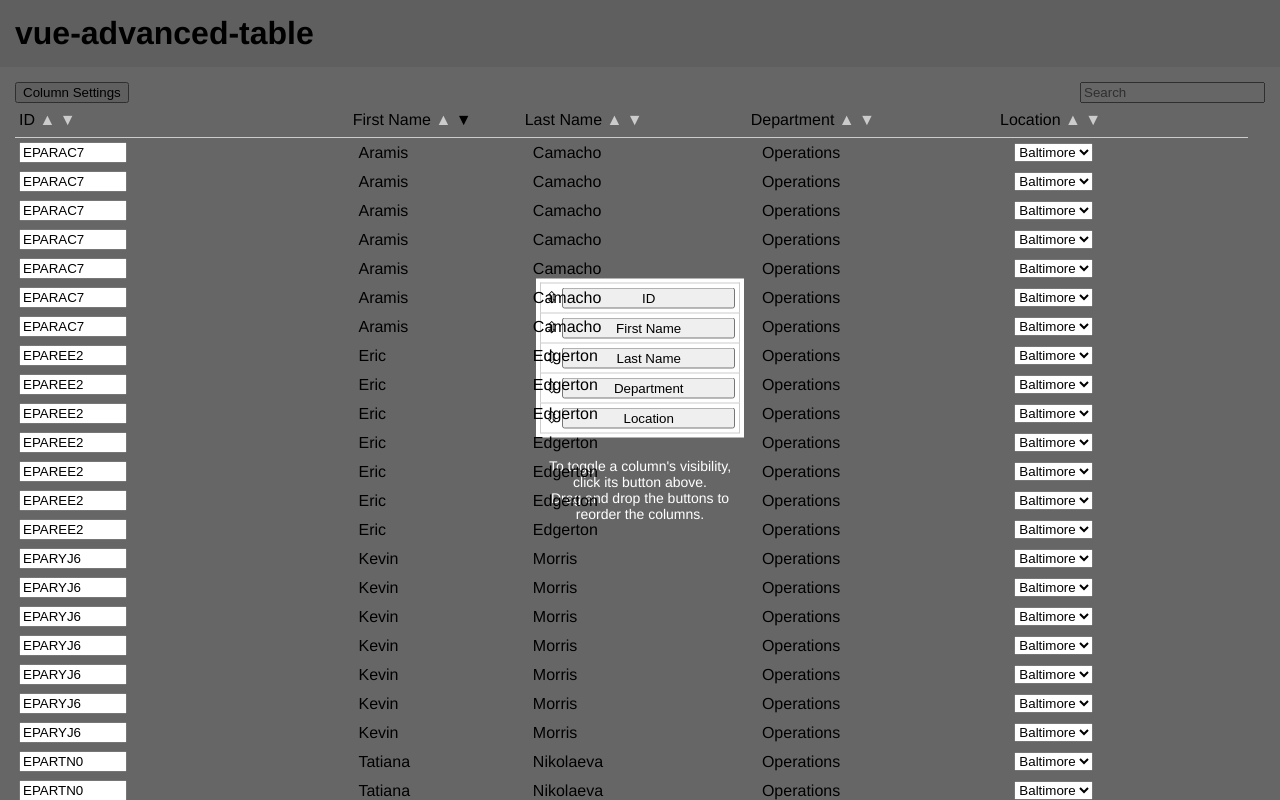
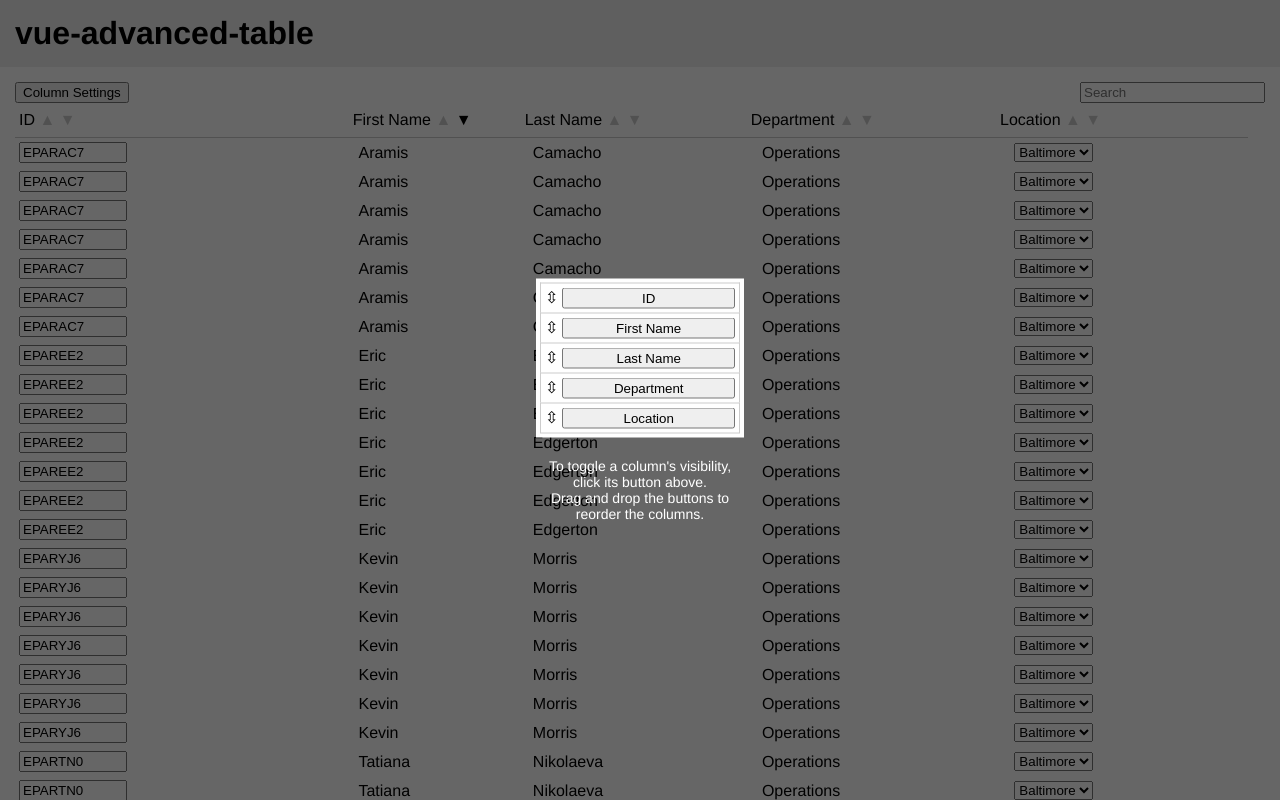
Before and after one commit to afineedge/vue-advanced-table, a Vue app: page / in a window 1280 px wide. Both pictures are taken after a click on the button "Column Settings". Built offline with nearby package versions, Linux system fonts and the light colour scheme.

Commit message:
Upped z-index for overlay

```diff
--- a/src/components/vue-advanced-table-overlay.vue
+++ b/src/components/vue-advanced-table-overlay.vue
@@ -37,6 +37,7 @@ export default {
     right: 0;
     bottom: 0;
     background-color: rgba(0, 0, 0, .6);
+    z-index: 1;
   }
 
   .overlay-content {
```
